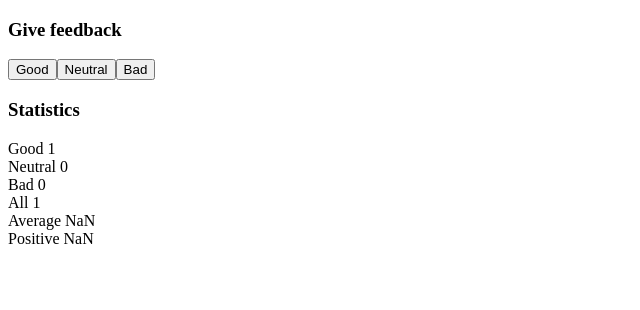
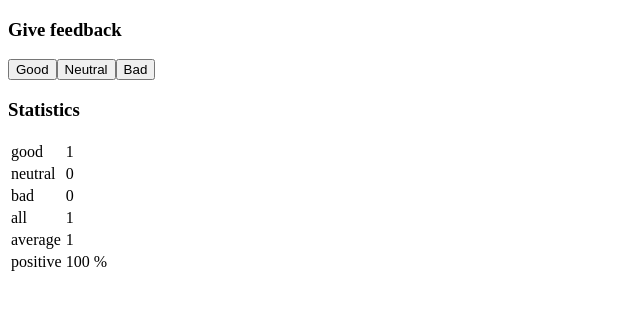
Before and after one commit to VanTruongUIT/fullstackopen-reactjs, a React (Create React App) app: page / in a window 1280 px wide. Both pictures are taken after a click on the button "Good". Shown: the top 310 px of the page, without its empty margins (0-640 px from the left). Built offline with nearby package versions, Linux system fonts and the light colour scheme.

Commit message:
refactor code for shorter

```diff
--- a/src/App.js
+++ b/src/App.js
@@ -2,15 +2,47 @@ import React from 'react'
 import { useState } from 'react';
 
 
-const Button = (props) => {
+const Button = ({text, onClick}) => {
   return (
-    <button onClick={props.onClick}>
-      {props.text}
+    <button onClick={onClick}>
+      {text}
     </button>
   );
 };
 
+const StatisticLine = ({text, value}) => {
+  return (
+    <tr>
+      <td>{text}</td>
+      <td>{value}</td>
+    </tr>
+  );
+};
 
+const Statistic = ({good, neutral, bad, total}) => {
+  if (total === 0){
+    return (
+      <div>No feedback given!</div>
+    );
+  }
+  const calculateAverage = () => (good - bad) / total;
+  const calculatePositive = () => (good / total * 100) + " %";
+
+  return (
+    <div>
+      <table>
+        <tbody>
+          <StatisticLine text="good" value={good} />
+          <StatisticLine text="neutral" value={neutral} />
+          <StatisticLine text="bad" value={bad} />
+          <StatisticLine text="all" value={total} />
+          <StatisticLine text="average" value={calculateAverage()} />
+          <StatisticLine text="positive" value={calculatePositive()} />
+        </tbody>
+      </table>
+    </div>
+  );
+};
 
 const App = () => {
 
@@ -18,51 +50,22 @@ const App = () => {
   const [good, setGood] = useState(0);
   const [neutral, setNeutral] = useState(0);
   const [bad, setBad] = useState(0);
-  const [numberOfFeedBacks, setNumberOfFeedBacks] = useState(0);
-  const [totalPoint, setTotalPoint] = useState(0);
-  const [average, setAverage] = useState(0);
-  const [positive, setPositive] = useState(0);
-
-  const calculateAverage = () => {
-    console.log('totalpoint', totalPoint);
-    console.log('numberOfFeedBacks', numberOfFeedBacks);
-    let average = totalPoint / numberOfFeedBacks;
-    console.log('average', average);
-    return average;
-  };
-
-  const calculatePositive = () => {
-    return (good + neutral) / numberOfFeedBacks;
-  };
+  const [total, setTotal] = useState(0);
 
   const handleSetGoodClick = () => {
     setGood(good + 1);
-    console.log('good', good);
-
-    setTotalPoint(totalPoint + 1);
-    console.log('totalPoint', totalPoint);
-
-    setNumberOfFeedBacks(numberOfFeedBacks + 1);
-    console.log('numberOfFeedBacks', numberOfFeedBacks);
-    console.log('average', (good - bad) / numberOfFeedBacks);
-    setAverage((good - bad) / numberOfFeedBacks);
-    setPositive(calculatePositive());
+    setTotal(total + 1);
 
   }
+
   const handleSetNeutralClick = () => {
     setNeutral(neutral + 1);
-    setNumberOfFeedBacks(numberOfFeedBacks + 1);
-    setAverage(calculateAverage());
-    setPositive(calculatePositive());
+    setTotal(total + 1);
+  }
 
-  }
   const handleSetBadClick = () => {
     setBad(bad + 1);
-    setTotalPoint(totalPoint - 1);
-    setNumberOfFeedBacks(numberOfFeedBacks + 1);
-    setAverage(calculateAverage());
-    setPositive(calculatePositive());
-
+    setTotal(total + 1);
   }
 
   return (
@@ -82,24 +85,12 @@ const App = () => {
       />
 
       <h3>Statistics</h3>
-      <div>
-        Good {good}
-      </div>
-      <div>
-        Neutral {neutral}
-      </div>
-      <div>
-        Bad {bad}
-      </div>
-      <div>
-        All {numberOfFeedBacks}
-      </div>
-      <div>
-        Average {average}
-      </div>
-      <div>
-        Positive {positive}
-      </div>
+      <Statistic
+        good={good}
+        neutral={neutral}
+        bad={bad}
+        total={total}
+      />
 
     </div>
   );
```
